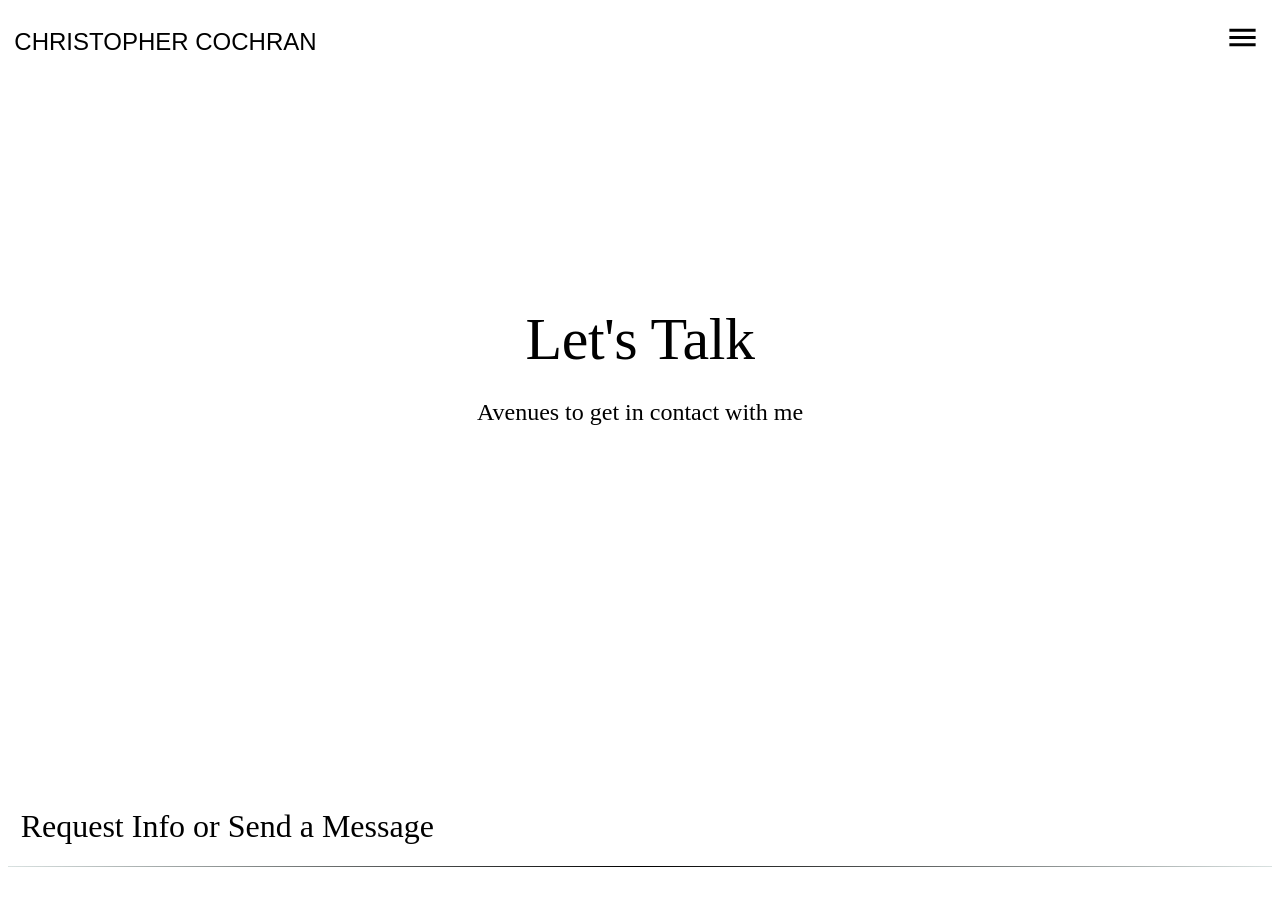
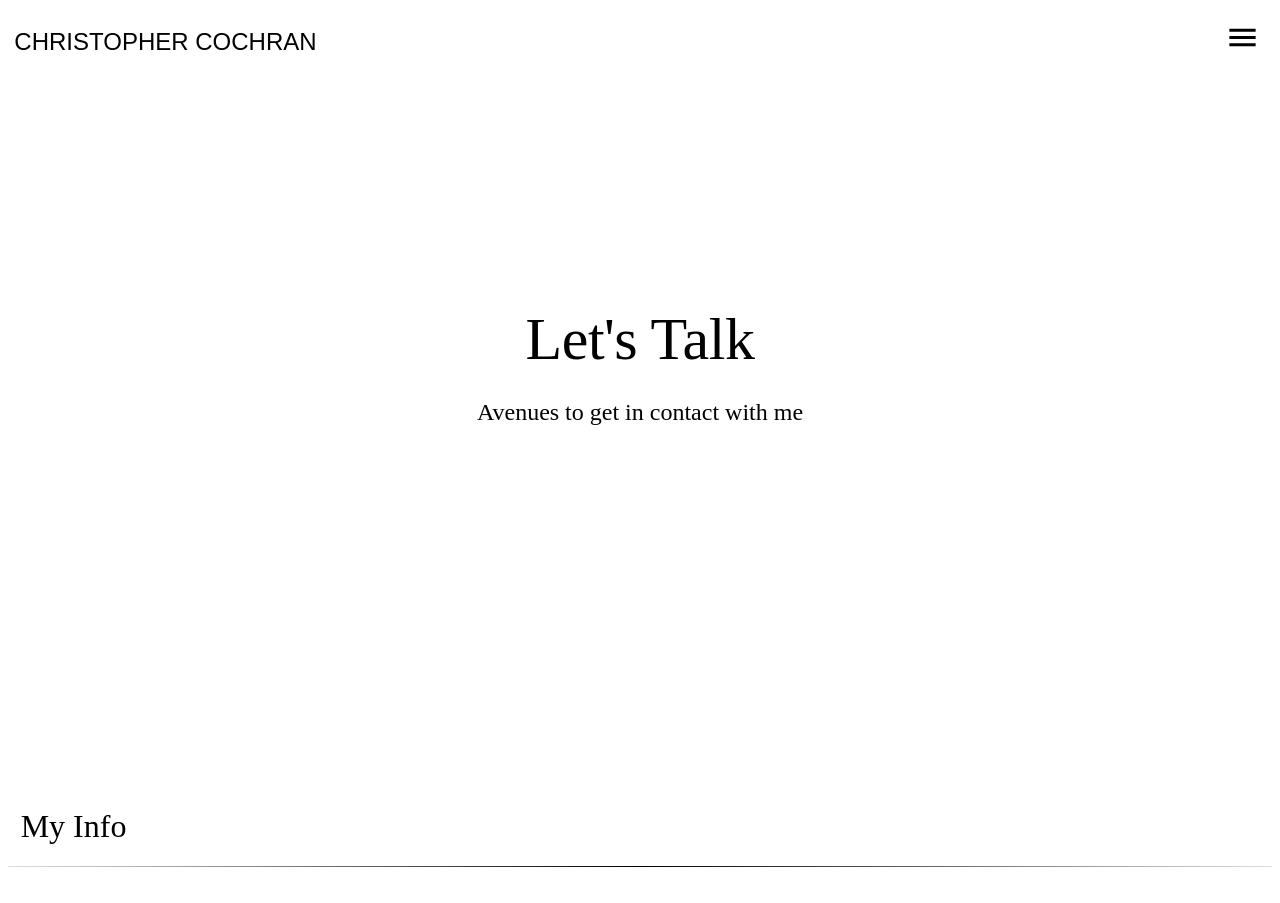
Before and after one commit to chrscchrn/React-Next-Portfolio, a Next.js app: page /contact in a window 1280 px wide. Shown: the top 903 px of the page. Built offline with nearby package versions, Linux system fonts and the light colour scheme.

Commit message:
updating readme

```diff
--- a/pages/contact.js
+++ b/pages/contact.js
@@ -6,7 +6,7 @@ import { makeStyles } from '@material-ui/core/styles';
 import Navbar from '../components/navbar';
 import Footer from '../components/footer';
 import Jumbotron from '../components/jumbotron';
-import ContactInput from '../components/contactinput';
+// import ContactInput from '../components/contactinput';
 import ContactIcons from '../components/contacticons';
 
 const useStyles = makeStyles({
@@ -30,7 +30,7 @@ export default function Contact() {
           </Grid>
         </Grid>
 
-        <Grid
+        {/* <Grid
         container
         spacing={0}
         justify="space-around"
@@ -49,7 +49,7 @@ export default function Contact() {
         alignItems="center"
         >
           <ContactInput />
-        </Grid>
+        </Grid> */}
 
         <Grid
         container
```
Also changed, not shown: 1 other file (tests, documents, lock files or other folders).
